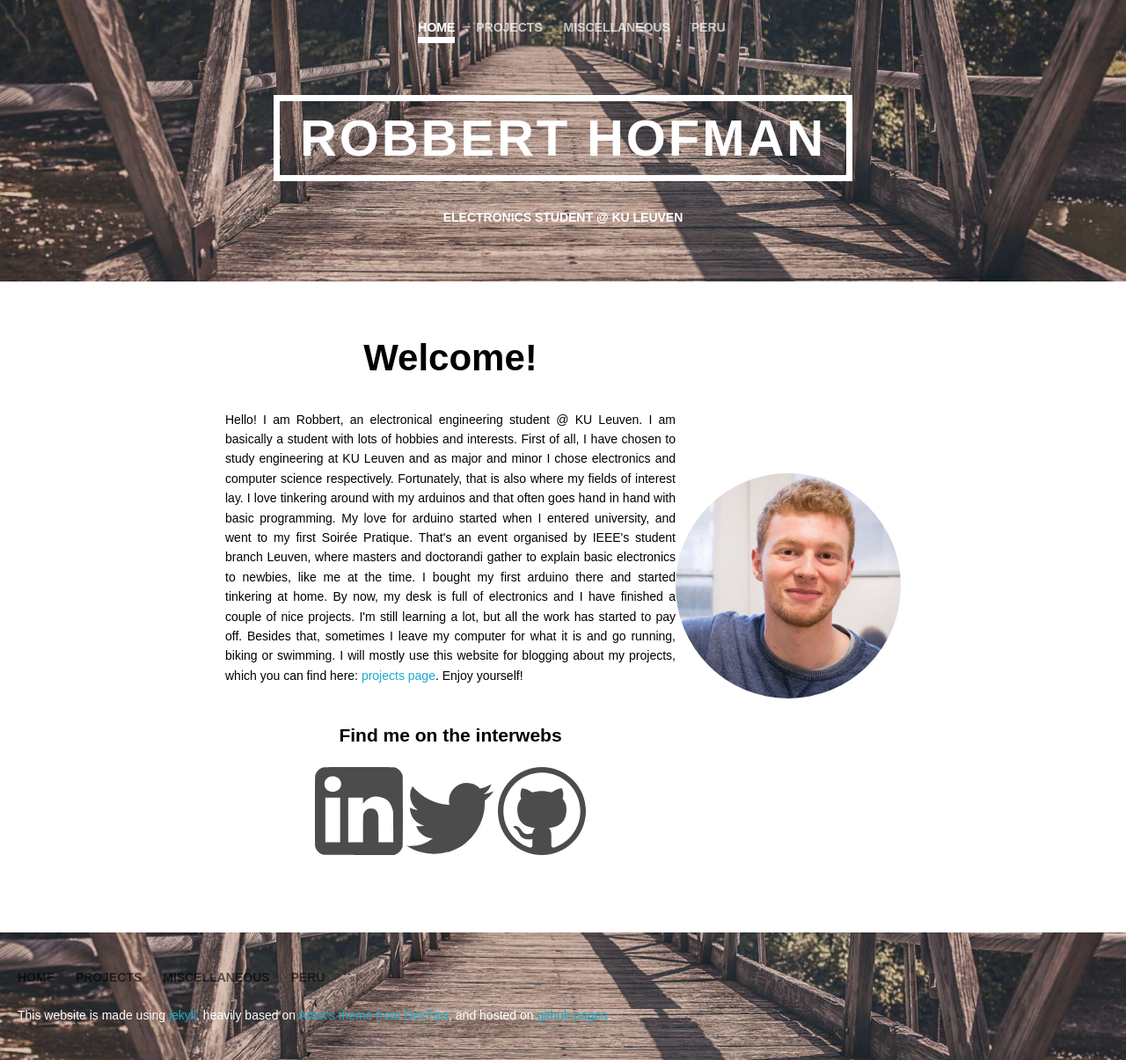
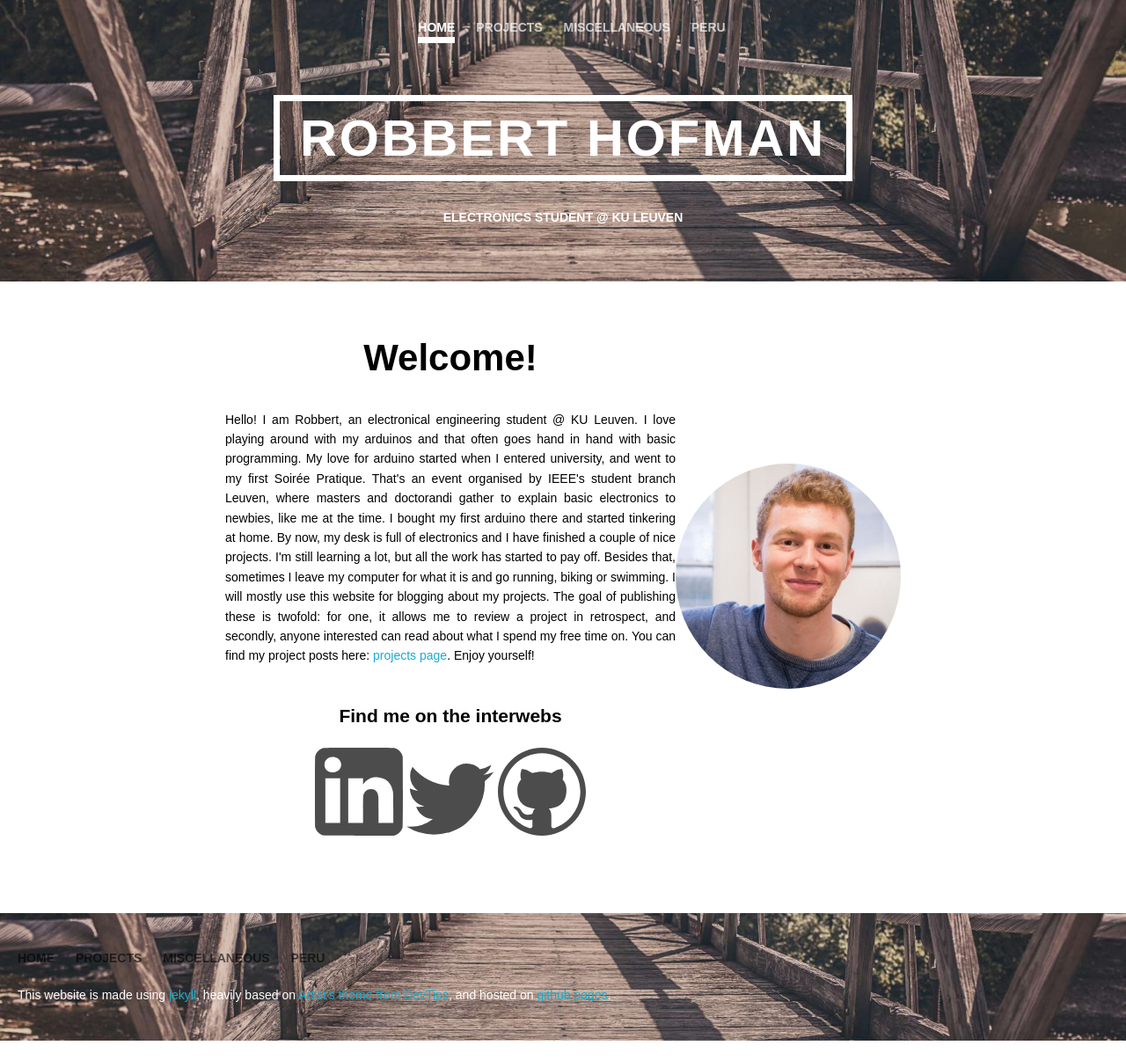
Before and after one commit to RobbertH/robberth.github.io, a Jekyll site: the page built from index.html, in a window 1280 px wide. Shown: the whole page at 88% size. Built offline with Jekyll 4.4.1, drawn with Linux system fonts in a browser that asks for light colours; after the commit the page ends 1183 px from its top, so only the background shows below that.

Commit message:
secure notes post

```diff
--- a/index.html
+++ b/index.html
@@ -7,11 +7,7 @@ layout: half
 	<h2> Welcome! </h2>
 	<article>
 		Hello! I am Robbert, an electronical engineering student @ KU Leuven.
-		I am basically a student with lots
-		of hobbies and interests. First of all, I have chosen to study engineering
-		at KU Leuven and as major and minor I chose
-		electronics and computer science respectively. Fortunately, that is also where my fields of
-		interest lay. I love tinkering around with my arduinos and that often goes hand
+		I love playing around with my arduinos and that often goes hand
 		in hand with basic programming. My love for
 		arduino started when I entered university, and went to my first Soirée Pratique. That's
 		an event organised by IEEE's student branch Leuven, where masters and
@@ -21,7 +17,11 @@ layout: half
 		a lot, but all the work has started to pay off. Besides that, sometimes I leave my computer
 		for what it is and go running, biking or swimming.
 		I will mostly use this website for blogging about my
-		projects, which you can find here: <a href="/projects">projects page</a>.
+		projects.
+		The goal of publishing these is twofold: for one, it allows me to review a project
+		in retrospect, and secondly, anyone interested can read about
+		what I spend my free time on.
+		You can find my project posts here: <a href="/projects">projects page</a>.
 		Enjoy yourself!
 		<br> <br>
 	</article>
```
Also changed, not shown: _posts/projects/2018-04-24-secure-notes-application.markdown (added, +17 -0 lines), 1 other file.
